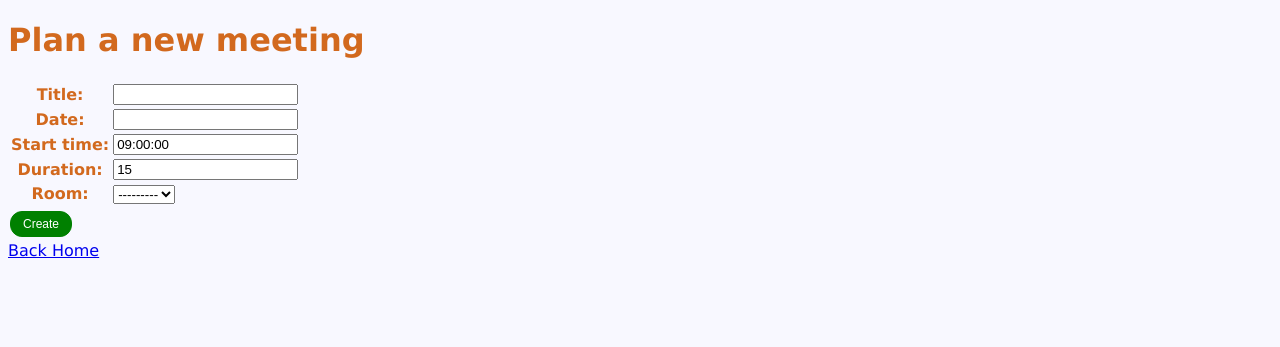
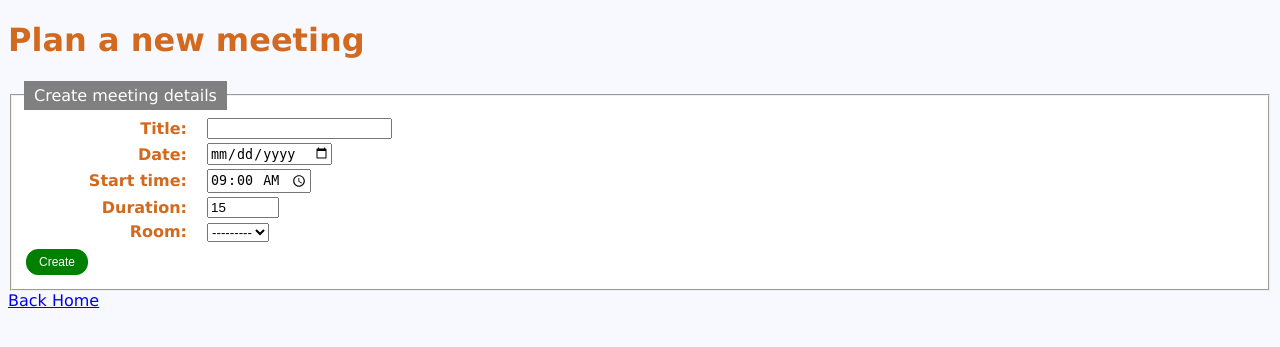
Before and after one commit to vfarah-if/PythonCodeExercises, a Django app: page /meetings/create in a window 1280 px wide. Shown: the top 347 px of the page. Run offline with Django 3.2, Linux system fonts and the light colour scheme; data that the repository does not hold is empty.

Commit message:
Created a custom form implementation enhancing the form details Documented changes

```diff
--- /dev/null
+++ b/django_getting_started/meetings/forms.py
@@ -0,0 +1,22 @@
+from django.core.exceptions import ValidationError
+from django.forms import ModelForm, DateInput, TimeInput, TextInput
+
+from meetings.models import Meeting
+
+
+# REMARKS: Build component types for form HTML
+class MeetingForm(ModelForm):
+    class Meta:
+        model = Meeting
+        fields = '__all__'
+        widgets = {
+            'date': DateInput(attrs={"type": "date"}),
+            'start_time': TimeInput(attrs={"type": "time"}),
+            'duration': TextInput(attrs={"type": "number", "min": "15", "max": "1440"}),
+        }
+
+    def clean_date(self):
+        date = self.cleaned_data.get("date")
+        if date < date.today():
+            raise ValidationError("Meetings cannot be in the past")
+        return date
--- a/django_getting_started/meetings/templates/meetings/create.html
+++ b/django_getting_started/meetings/templates/meetings/create.html
@@ -11,11 +11,14 @@
 {% block content %}
     <h1>Plan a new meeting</h1>
     <form method="post">
-        <table>
-            {{ form }}
-        </table>
-        {% csrf_token %}
-        <button class="button" type="submit">Create</button>
+        <fieldset>
+            <legend>Create meeting details</legend>
+            <table>
+                {{ form }}
+            </table>
+            {% csrf_token %}
+            <button class="button" type="submit">Create</button>
+        </fieldset>
     </form>
 {% endblock %}
 
--- a/django_getting_started/meetings/views.py
+++ b/django_getting_started/meetings/views.py
@@ -1,6 +1,6 @@
 from django.shortcuts import render, get_object_or_404, redirect
-from django.forms import modelform_factory
-
+# from django.forms import modelform_factory
+from meetings.forms import MeetingForm
 from meetings.models import Meeting, Room
 
 
@@ -16,8 +16,8 @@ def rooms(request):
     data = dict(rooms=all_rooms)
     return render(request, "meetings/rooms.html", data)
 
-
-MeetingForm = modelform_factory(Meeting, exclude=[])
+# REMARKS: This is the original way with
+# MeetingForm = modelform_factory(Meeting, exclude=[])
 
 
 def create(request):
--- a/django_getting_started/website/static/meetings/create.css
+++ b/django_getting_started/website/static/meetings/create.css
@@ -13,10 +13,32 @@
 }
 
 .button:hover span {
-  padding-right: 25px;
+    padding-right: 25px;
 }
 
 .button:hover {
     background-color: white;
     color: black;
 }
+
+fieldset {
+    background-color: white;
+    display: block;
+    margin-left: 2px;
+    margin-right: 2px;
+    padding: 0.35em 0.75em 0.625em;
+    border: 2px groove (internal value);
+}
+
+legend {
+    background-color: gray;
+    color: white;
+    padding: 5px 10px;
+}
+
+fieldset label {
+    text-align: right;
+    float: left;
+    width: 10em;
+    margin-right: 1em;
+}
```
Also changed, not shown: django_getting_started/README.md.
